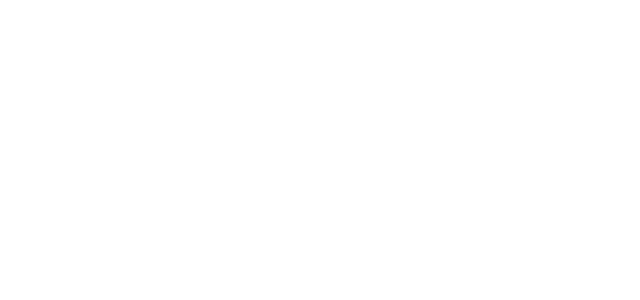
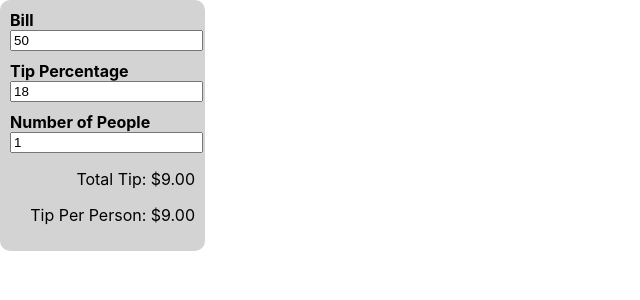
Before and after one commit to abbasg-dev/frontend-expert, a React (Create React App) app in the folder react/practice-app/: page / in a window 1280 px wide. Shown: the top 300 px of the page, without its empty margins (0-640 px from the left). Built offline with nearby package versions, Linux system fonts and the light colour scheme.

Commit message:
Tip Calculator

```diff
--- a/react/practice-app/src/App.js
+++ b/react/practice-app/src/App.js
@@ -1,8 +1,15 @@
-// import Wordle from "./components/Wordle";
+// import Wordle from "./components/Wordle/Wordle";
+import TipCalculator from "./components/TipCalculator/TipCalculator";
+
 import "./App.css";
 
 function App() {
-  return <>{/* <Wordle /> */}</>;
+  return (
+    <>
+      {/* <Wordle /> */}
+      <TipCalculator />
+    </>
+  );
 }
 
 export default App;
--- /dev/null
+++ b/react/practice-app/src/components/TipCalculator/TipCalculator.css
@@ -0,0 +1,21 @@
+#root {
+  background-color: lightgrey;
+  width: fit-content;
+  padding: 10px;
+  border-radius: 10px;
+}
+
+label {
+  display: block;
+  font-weight: bold;
+}
+
+input {
+  display: block;
+  width: 100%;
+  margin-bottom: 10px;
+}
+
+p {
+  text-align: right;
+}
--- /dev/null
+++ b/react/practice-app/src/components/TipCalculator/TipCalculator.js
@@ -0,0 +1,54 @@
+import React, { useState } from "react";
+import "./TipCalculator.css";
+
+export default function TipCalculator() {
+  const [bill, setBill] = useState(50);
+  const [tipPercentage, setTipPercentage] = useState(18);
+  const [people, setPeople] = useState(1);
+
+  const totalTip = (bill * tipPercentage) / 100;
+  const perPersonTip = totalTip / people;
+
+  return (
+    <>
+      <label htmlFor="bill">Bill</label>
+      <input
+        id="bill"
+        type="number"
+        min="0"
+        value={bill}
+        onChange={(event) => {
+          setBill(parseInt(event.target.value));
+        }}
+      />
+
+      <label htmlFor="tipPercentage">Tip Percentage</label>
+      <input
+        id="tipPercentage"
+        type="number"
+        min="0"
+        value={tipPercentage}
+        onChange={(event) => {
+          setTipPercentage(parseInt(event.target.value));
+        }}
+      />
+
+      <label htmlFor="people">Number of People</label>
+      <input
+        id="people"
+        type="number"
+        min="0"
+        value={people}
+        onChange={(event) => {
+          setPeople(parseInt(event.target.value));
+        }}
+      />
+
+      <p>Total Tip: {isNaN(totalTip) ? "-" : `$${totalTip.toFixed(2)}`}</p>
+      <p>
+        Tip Per Person:{" "}
+        {isNaN(perPersonTip) ? "-" : `$${perPersonTip.toFixed(2)}`}
+      </p>
+    </>
+  );
+}
--- /dev/null
+++ b/react/practice-app/src/components/Wordle/Wordle.css
@@ -0,0 +1,23 @@
+.board {
+  display: flex;
+  flex-direction: column;
+  gap: 10px;
+  padding: 10px;
+}
+
+.line {
+  display: flex;
+  gap: 10px;
+  margin: auto;
+}
+
+.tile {
+  width: 40px;
+  height: 40px;
+  border: 1px solid black;
+  font-size: 30px;
+  display: flex;
+  justify-content: center;
+  align-items: center;
+  text-transform: capitalize;
+}
--- a/react/practice-app/src/components/Wordle.js
+++ b/react/practice-app/src/components/Wordle/Wordle.js
@@ -1,4 +1,5 @@
 import React, { useState, useEffect } from "react";
+import "./Wordle.css";
 
 const WORD_LIST_API_URL = "https://api.frontendexpert.io/api/fe/wordle-words";
 const WORD_LENGTH = 5;
```
